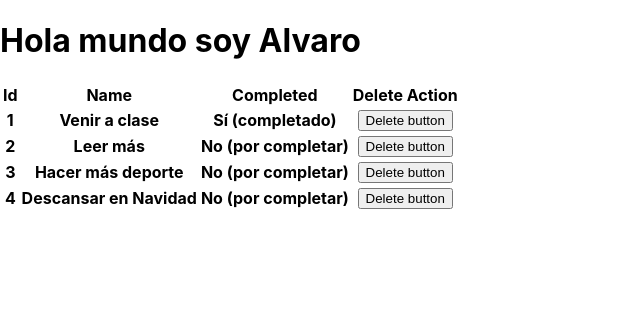
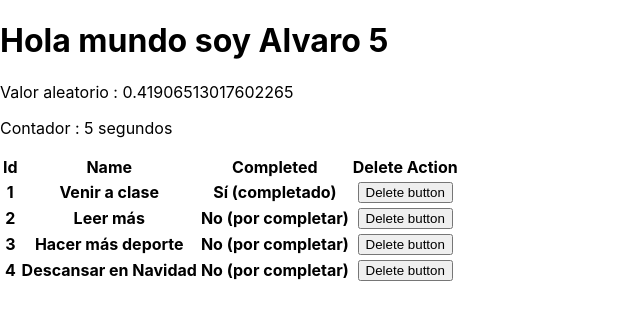
Before and after one commit to munozcotelo-trainingcourses/curso-react, a React (Create React App) app: page / in a window 1280 px wide. Shown: the top 320 px of the page, without its empty margins (0-640 px from the left). Built offline with nearby package versions, Linux system fonts and the light colour scheme.

Commit message:
Gestionar el estado en un componente de clase

```diff
--- a/src/App.tsx
+++ b/src/App.tsx
@@ -15,10 +15,68 @@ interface IAppComponentProps {
 //   );
 // }
 
-class AppComponent extends React.Component<IAppComponentProps, Record<string, unknown>> {
+
+type MyStateType = {
+
+    counter : number;
+    random1 : number;
+    random2 : number;
+
+};
+
+class AppComponent extends React.Component<IAppComponentProps, MyStateType> {
+
+    public state: MyStateType = {
+
+        counter  : 0,
+        random1  : 0,
+        random2  : 0,
+
+    };
+
+    public constructor( props: IAppComponentProps ) {
+
+        super( props );
+
+        this.state = {
+
+            counter : 0,
+            random1 : 0,
+            random2 : 0,
+
+        };
+
+    }
 
     public componentDidMount() : void {
+
         console.info( "Estoy en componentDidMount" );
+
+        const me : AppComponent = this;
+
+        setInterval( () => {
+
+            me.setState( {
+
+                random1 : Math.random(),
+                random2 : Math.random(),
+
+            } );
+
+        }, 5000 );
+
+        setInterval( () => {
+
+            me.setState( ( currentState : MyStateType, props : IAppComponentProps ) => {
+
+                return {
+                    counter : currentState.counter + 5,
+                };
+
+            } );
+
+        }, 5000 );
+
     }
 
     public componentDidUpdate() : void {
@@ -31,7 +89,7 @@ class AppComponent extends React.Component<IAppComponentProps, Record<string, un
 
     public render(): React.ReactNode {
 
-        // const me: AppComponent = this;
+        const me: AppComponent = this;
 
         console.info( "Estoy en render" );
 
@@ -39,7 +97,13 @@ class AppComponent extends React.Component<IAppComponentProps, Record<string, un
             <div>
                 <CabeceraComponent
                     contenido="Hola mundo soy Alvaro"
+                    tiempo={ me.state.counter }
                 />
+
+                <div>
+                    <p>Valor aleatorio : { me.state.random1 }</p>
+                    <p>Contador : { me.state.counter } segundos </p>
+                </div>
 
                 <ListaComponent/>
 
--- a/src/components/CabeceraComponent.class.tsx
+++ b/src/components/CabeceraComponent.class.tsx
@@ -2,6 +2,7 @@ import React from "react";
 
 interface ICabeceraComponentProps {
     contenido : string;
+    tiempo    : number,
 }
 
 class CabeceraComponent extends React.Component<ICabeceraComponentProps, Record<string, unknown>> {
@@ -11,7 +12,7 @@ class CabeceraComponent extends React.Component<ICabeceraComponentProps, Record<
         const me: CabeceraComponent = this;
 
         return (
-            <h1>{ me.props.contenido }</h1>
+            <h1>{ me.props.contenido } { me.props.tiempo }</h1>
         );
 
     }
```
